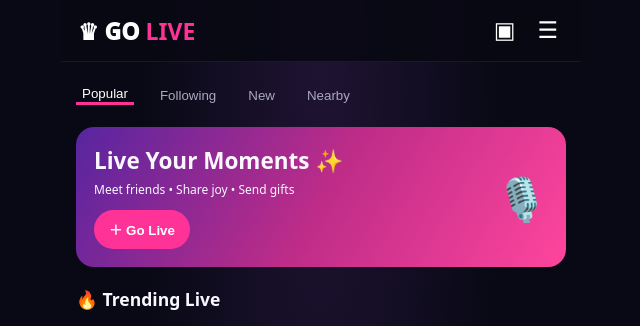
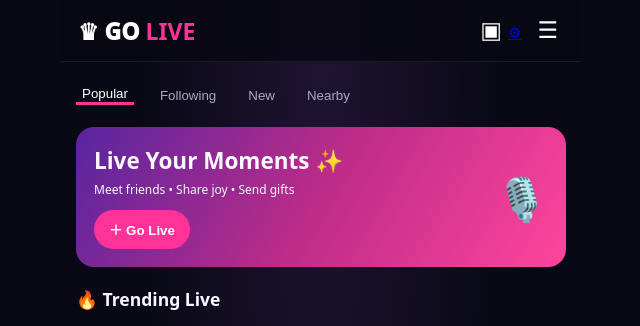
Before and after one commit to sifaruddinsif-dotcom/Go-live-stream-, a website: page index.html in a window 1280 px wide. Shown: the top 326 px of the page, without its empty margins (319-959 px from the left). Drawn offline with Linux system fonts and the light colour scheme.

Commit message:
Link account and rooms interface from app header

```diff
--- a/index.html
+++ b/index.html
@@ -1,3 +1,3 @@
 <!doctype html>
 <html lang="en"><head><meta charset="utf-8"><meta name="viewport" content="width=device-width,initial-scale=1,viewport-fit=cover"><meta name="theme-color" content="#090914"><link rel="manifest" href="manifest.json"><link rel="stylesheet" href="style.css"><title>GO LIVE — Live Your Moments</title></head>
-<body><div class="shell"><header><a class="logo" href="#" data-page="Home">♛ GO <b>LIVE</b></a><div><button data-page="Messages">▣</button><button data-page="More">☰</button></div></header><main id="app"></main><nav><button data-page="Home">⌂<small>Home</small></button><button data-page="Party">♬<small>Party</small></button><button class="go" data-action="go">▣</button><button data-page="Messages">▤<small>Message</small></button><button data-page="Profile">◉<small>Profile</small></button></nav></div><div id="toast"></div><script src="app.js"></script></body></html>
+<body><div class="shell"><header><a class="logo" href="#" data-page="Home">♛ GO <b>LIVE</b></a><div><button data-page="Messages">▣</button><a href="account.html" aria-label="Account and rooms">⚙</a><button data-page="More">☰</button></div></header><main id="app"></main><nav><button data-page="Home">⌂<small>Home</small></button><button data-page="Party">♬<small>Party</small></button><button class="go" data-action="go">▣</button><button data-page="Messages">▤<small>Message</small></button><button data-page="Profile">◉<small>Profile</small></button></nav></div><div id="toast"></div><script src="app.js"></script></body></html>
```
